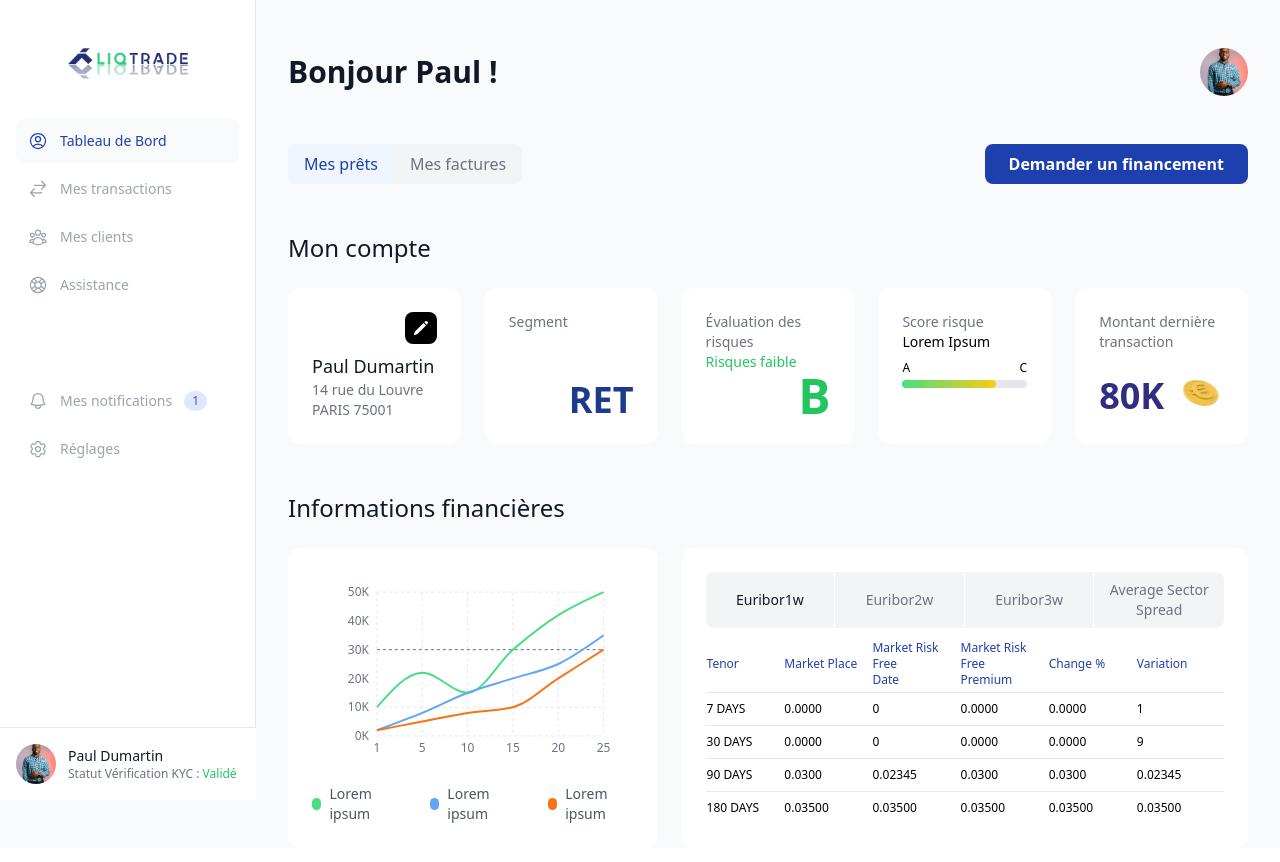
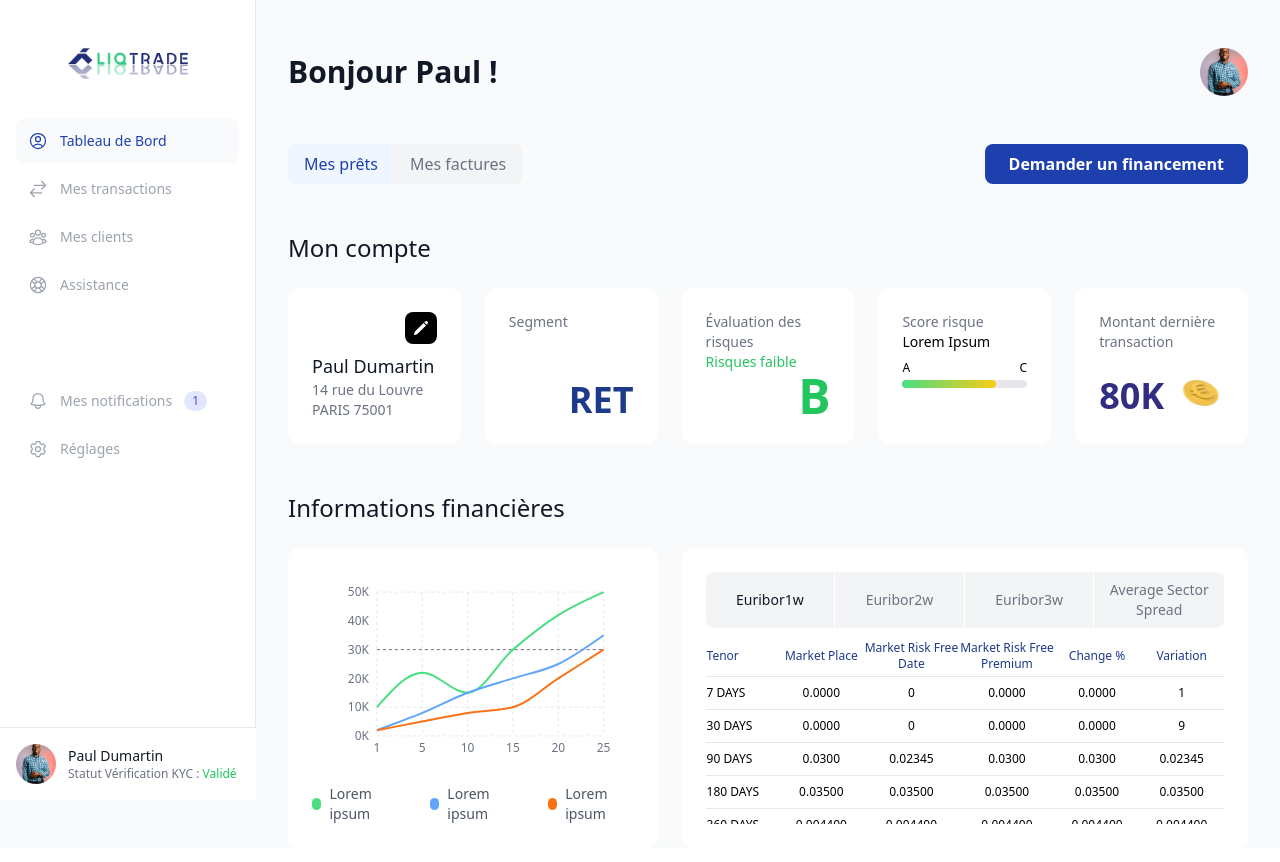
Before and after one commit to jennaram/liqtrade-frontend, a Next.js app: page /dashboard in a window 1280 px wide. Shown: the top 862 px of the page. Built offline with nearby package versions, Linux system fonts and the light colour scheme.

Commit message:
feat: amélioration de l'affichage des boutons et des cellules du tableau dans le tableau de bord pour une meilleure accessibilité et cohérence visuelle

```diff
--- a/src/app/components/dashboard/DashboardMain.tsx
+++ b/src/app/components/dashboard/DashboardMain.tsx
@@ -217,16 +217,16 @@ const DashboardMain = () => {
             {/* Tableau */}
             <div className="md:col-span-3 bg-white rounded-xl p-6 h-[300px] flex flex-col">
               <div className="grid grid-cols-4 mb-2">
-                <button className="bg-gray-100 text-gray-900 rounded-l-lg text-sm font-medium py-2 border-r border-white">
+                <button className="bg-gray-100 hover:bg-indigo-100 hover:text-indigo-900 transition-colors duration-200 text-gray-900 rounded-l-lg text-sm font-medium py-2 border-r border-white cursor-pointer">
                   Euribor1w
                 </button>
-                <button className="bg-gray-100 text-gray-500 text-sm font-medium py-2 border-r border-white">
+                <button className="bg-gray-100 hover:bg-indigo-100 hover:text-indigo-900 transition-colors duration-200 text-gray-500 text-sm font-medium py-2 border-r border-white cursor-pointer">
                   Euribor2w
                 </button>
-                <button className="bg-gray-100 text-gray-500 text-sm font-medium py-2 border-r border-white">
+                <button className="bg-gray-100 hover:bg-indigo-100 hover:text-indigo-900 transition-colors duration-200 text-gray-500 text-sm font-medium py-2 border-r border-white cursor-pointer">
                   Euribor3w
                 </button>
-                <button className="bg-gray-100 text-gray-500 rounded-r-lg text-sm font-medium py-2">
+                <button className="bg-gray-100 hover:bg-indigo-100 hover:text-indigo-900 transition-colors duration-200 text-gray-500 rounded-r-lg text-sm font-medium py-2 cursor-pointer">
                   Average Sector Spread
                 </button>
               </div>
@@ -242,22 +242,22 @@ const DashboardMain = () => {
                   </colgroup>
                   <thead>
                     <tr className="border-b">
-                      <th className="text-left py-1 font-medium text-blue-800">
+                      <th className="text-left py-1 font-medium text-blue-900 text-xs">
                         Tenor
                       </th>
-                      <th className="text-left py-1 font-medium text-blue-800">
+                      <th className="text-center py-1 font-medium text-blue-900 text-xs">
                         Market Place
                       </th>
-                      <th className="text-left py-1 font-medium text-blue-800">
+                      <th className="text-center py-1 font-medium text-blue-900 text-xs whitespace-nowrap">
                         Market Risk Free<br/>Date
                       </th>
-                      <th className="text-left py-1 font-medium text-blue-800">
+                      <th className="text-center py-1 font-medium text-blue-900 text-xs whitespace-nowrap">
                         Market Risk Free<br/>Premium
                       </th>
-                      <th className="text-left py-1 font-medium text-blue-800">
+                      <th className="text-center py-1 font-medium text-blue-900 text-xs">
                         Change %
                       </th>
-                      <th className="text-left py-1 font-medium text-blue-800">
+                      <th className="text-center py-1 font-medium text-blue-900 text-xs">
                         Variation
                       </th>
                     </tr>
@@ -265,43 +265,43 @@ const DashboardMain = () => {
                   <tbody>
                     <tr>
                       <td className="border-b py-2">7 DAYS</td>
-                      <td className="border-b py-2">0.0000</td>
-                      <td className="border-b py-2">0</td>
-                      <td className="border-b py-2">0.0000</td>
-                      <td className="border-b py-2">0.0000</td>
-                      <td className="border-b py-2">1</td>
+                      <td className="border-b py-2 text-center">0.0000</td>
+                      <td className="border-b py-2 text-center">0</td>
+                      <td className="border-b py-2 text-center">0.0000</td>
+                      <td className="border-b py-2 text-center">0.0000</td>
+                      <td className="border-b py-2 text-center">1</td>
                     </tr>
                     <tr>
                       <td className="border-b py-2">30 DAYS</td>
-                      <td className="border-b py-2">0.0000</td>
-                      <td className="border-b py-2">0</td>
-                      <td className="border-b py-2">0.0000</td>
-                      <td className="border-b py-2">0.0000</td>
-                      <td className="border-b py-2">9</td>
+                      <td className="border-b py-2 text-center">0.0000</td>
+                      <td className="border-b py-2 text-center">0</td>
+                      <td className="border-b py-2 text-center">0.0000</td>
+                      <td className="border-b py-2 text-center">0.0000</td>
+                      <td className="border-b py-2 text-center">9</td>
                     </tr>
                     <tr>
                       <td className="border-b py-2">90 DAYS</td>
-                      <td className="border-b py-2">0.0300</td>
-                      <td className="border-b py-2">0.02345</td>
-                      <td className="border-b py-2">0.0300</td>
-                      <td className="border-b py-2">0.0300</td>
-                      <td className="border-b py-2">0.02345</td>
+                      <td className="border-b py-2 text-center">0.0300</td>
+                      <td className="border-b py-2 text-center">0.02345</td>
+                      <td className="border-b py-2 text-center">0.0300</td>
+                      <td className="border-b py-2 text-center">0.0300</td>
+                      <td className="border-b py-2 text-center">0.02345</td>
                     </tr>
                     <tr>
                       <td className="border-b py-2">180 DAYS</td>
-                      <td className="border-b py-2">0.03500</td>
-                      <td className="border-b py-2">0.03500</td>
-                      <td className="border-b py-2">0.03500</td>
-                      <td className="border-b py-2">0.03500</td>
-                      <td className="border-b py-2">0.03500</td>
+                      <td className="border-b py-2 text-center">0.03500</td>
+                      <td className="border-b py-2 text-center">0.03500</td>
+                      <td className="border-b py-2 text-center">0.03500</td>
+                      <td className="border-b py-2 text-center">0.03500</td>
+                      <td className="border-b py-2 text-center">0.03500</td>
                     </tr>
                     <tr>
                       <td className="py-2">360 DAYS</td>
-                      <td className="py-2">0.004400</td>
-                      <td className="py-2">0.004400</td>
-                      <td className="py-2">0.004400</td>
-                      <td className="py-2">0.004400</td>
-                      <td className="py-2">0.004400</td>
+                      <td className="py-2 text-center">0.004400</td>
+                      <td className="py-2 text-center">0.004400</td>
+                      <td className="py-2 text-center">0.004400</td>
+                      <td className="py-2 text-center">0.004400</td>
+                      <td className="py-2 text-center">0.004400</td>
                     </tr>
                   </tbody>
                 </table>
```
